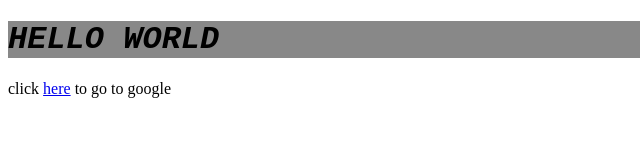
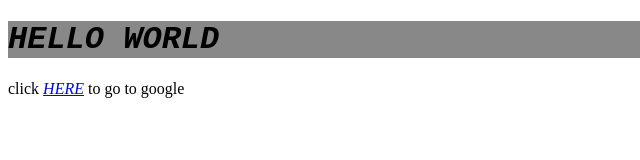
Before and after one commit to mouhGharbi/test, a plain HTML site: page index.html in a window 1280 px wide. Shown: the full height of the page, 0-640 px from the left. Drawn offline with Linux system fonts and the light colour scheme.

Commit message:
ADD in style.css some style to anchor elements

```diff
--- a/style.css
+++ b/style.css
@@ -4,3 +4,8 @@ h1{
     font-family: 'Courier New', Courier, monospace;
     font-style: italic;
 }
+
+a{
+	text-transform : uppercase;
+	font-style : italic;
+}
```
